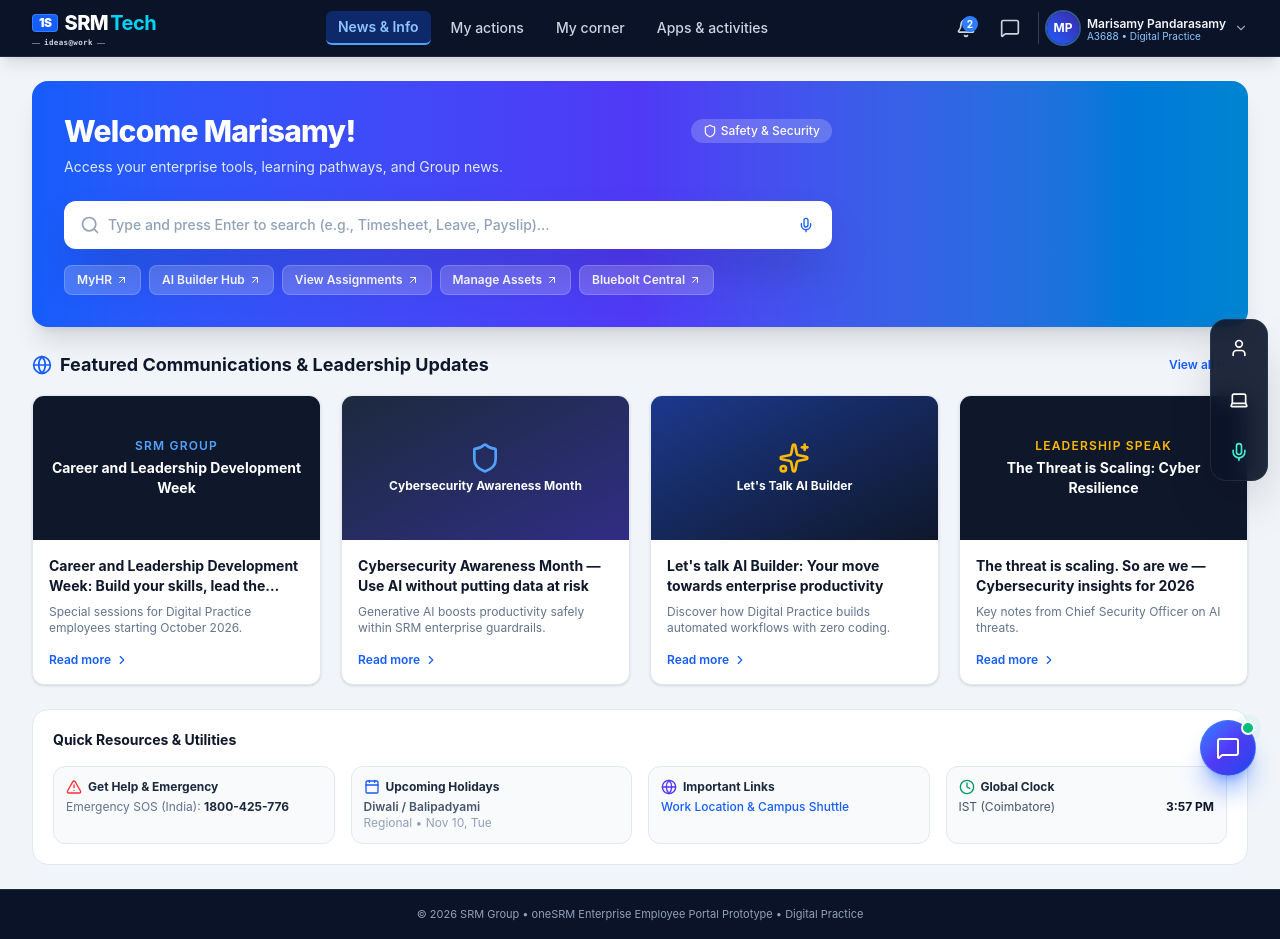
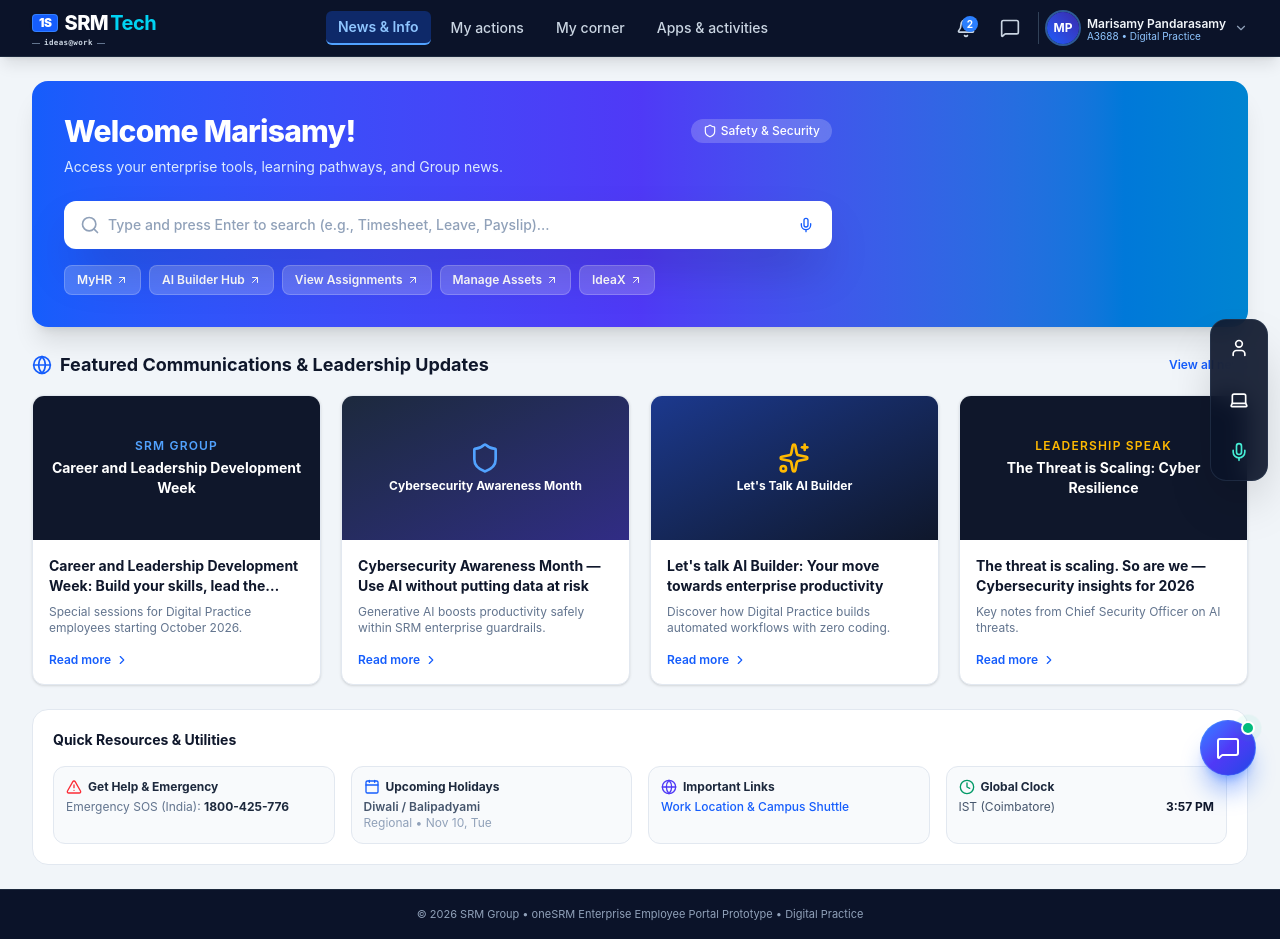
Before and after one commit to GobikrishnanMahalingam/OneSRM, a React (Vite) app in the folder One-S/: page / in a window 1280 px wide. Built offline with nearby package versions, Linux system fonts and the light colour scheme.

Commit message:
updated IdeaX

```diff
--- a/One-S/src/dashboard.tsx
+++ b/One-S/src/dashboard.tsx
@@ -53,7 +53,7 @@ const ALL_APPS = [
 
   // News, Info & Dashboard (Alphabetical Index entries)
   { id: 'app-24', title: 'AI Builder Hub', category: 'News & Info', icon: Sparkles, favorite: true, badge: 'GenAI', desc: 'SRM enterprise LLM and automation suite' },
-  { id: 'app-25', title: 'Bluebolt Central', category: 'News & Info', icon: Globe, favorite: false, desc: 'Innovation submission portal' },
+  { id: 'app-25', title: 'IdeaX', category: 'News & Info', icon: Globe, favorite: false, desc: 'Innovation submission portal' },
   { id: 'app-26', title: 'On-Boarding', category: 'Directory', icon: User, favorite: false, desc: 'New joiner onboarding checklists' },
   { id: 'app-27', title: 'PeopleSoft HCM', category: 'Directory', icon: Layers, favorite: false, desc: 'Core human capital management portal' },
   { id: 'app-28', title: 'PRISM', category: 'Directory', icon: Cpu, favorite: false, desc: 'Project risk and metric tracker' },
@@ -540,8 +540,8 @@ export default function App() {
                   <button onClick={() => setActiveModal('ncure')} className="bg-white/20 hover:bg-white/30 text-white px-3 py-1.5 rounded-lg border border-white/20 transition flex items-center gap-1">
                     Manage Assets <ArrowUpRight className="w-3 h-3" />
                   </button>
-                  <button onClick={() => triggerToast('Bluebolt Central innovation hub opened.')} className="bg-white/20 hover:bg-white/30 text-white px-3 py-1.5 rounded-lg border border-white/20 transition flex items-center gap-1">
-                    Bluebolt Central <ArrowUpRight className="w-3 h-3" />
+                  <button onClick={() => triggerToast('IdeaX innovation hub opened.')} className="bg-white/20 hover:bg-white/30 text-white px-3 py-1.5 rounded-lg border border-white/20 transition flex items-center gap-1">
+                    IdeaX<ArrowUpRight className="w-3 h-3" />
                   </button>
                 </div>
 
```
